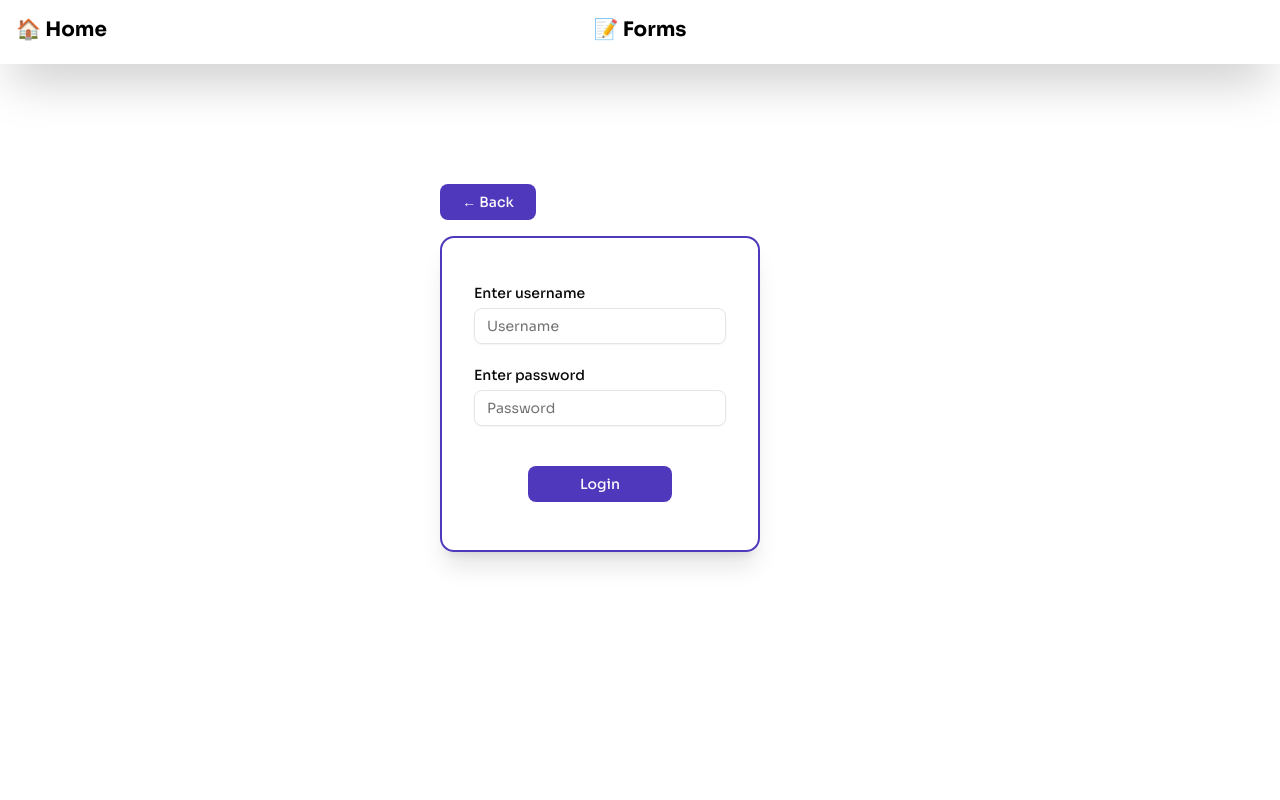
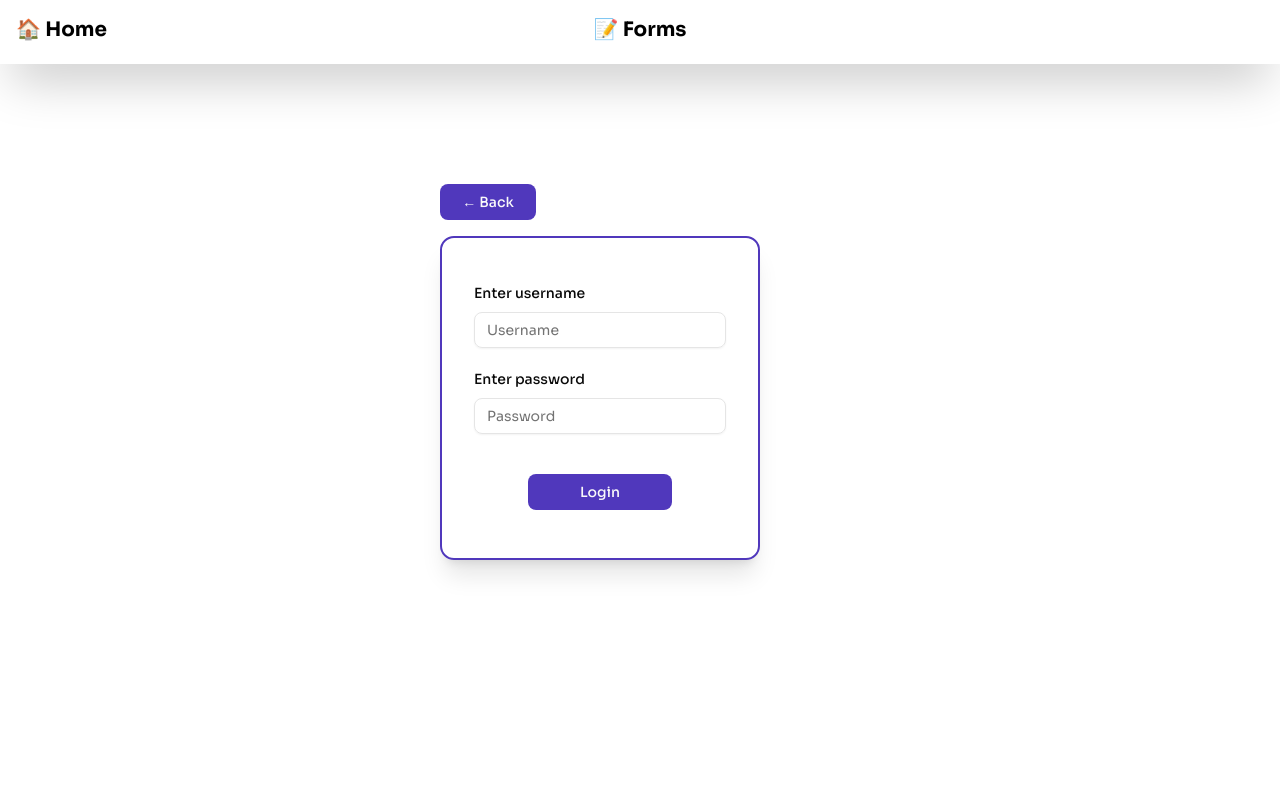
Before and after one commit to dfi06/techmog-forms-fe, a Next.js app: page /login in a window 1280 px wide. Shown: the top 800 px of the page. Built offline with nearby package versions, Linux system fonts and the light colour scheme.

Commit message:
small label fix

```diff
--- a/components/ui/label.jsx
+++ b/components/ui/label.jsx
@@ -13,7 +13,7 @@ function Label({
     <LabelPrimitive.Root
       data-slot="label"
       className={cn(
-        "mb-1flex items-center gap-2 text-sm leading-none font-medium select-none group-data-[disabled=true]:pointer-events-none group-data-[disabled=true]:opacity-50 peer-disabled:cursor-not-allowed peer-disabled:opacity-50",
+        "mb-1 flex items-center gap-2 text-sm leading-none font-medium select-none group-data-[disabled=true]:pointer-events-none group-data-[disabled=true]:opacity-50 peer-disabled:cursor-not-allowed peer-disabled:opacity-50",
         className
       )}
       {...props} />
```
